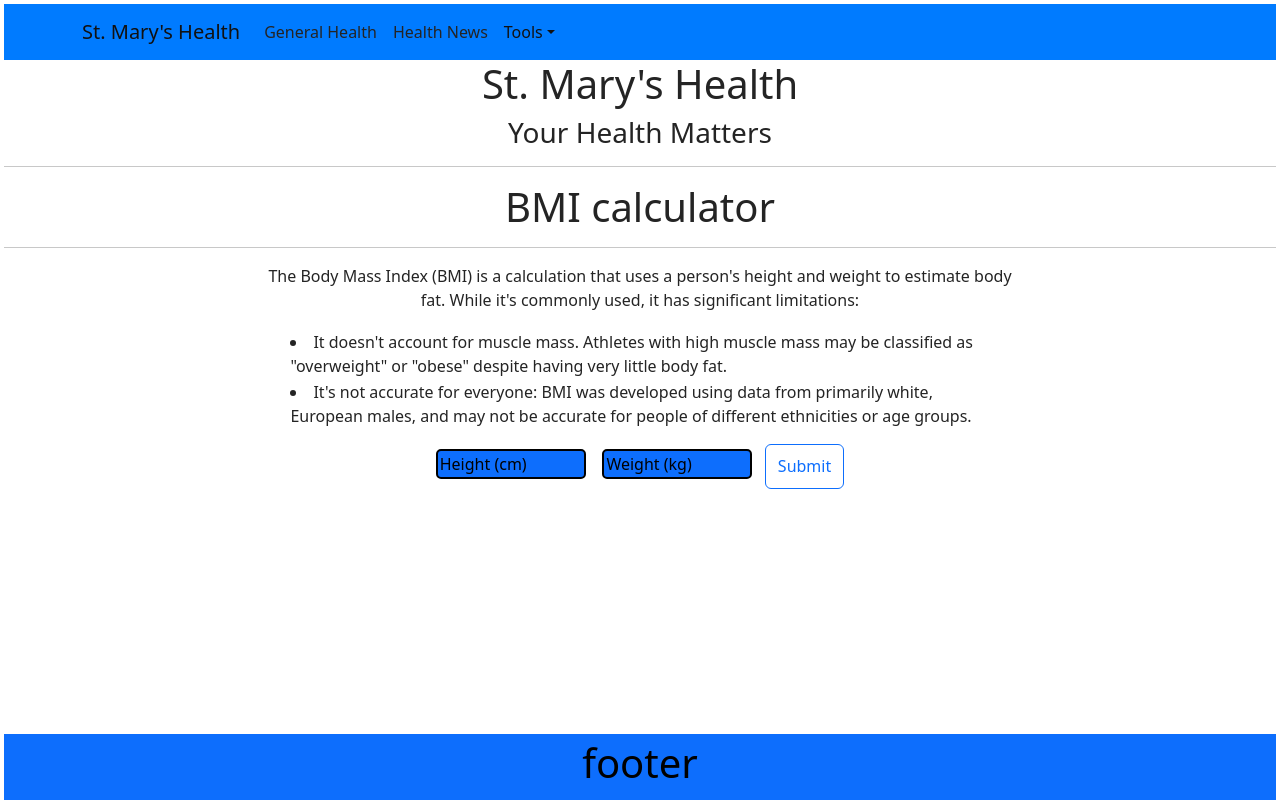
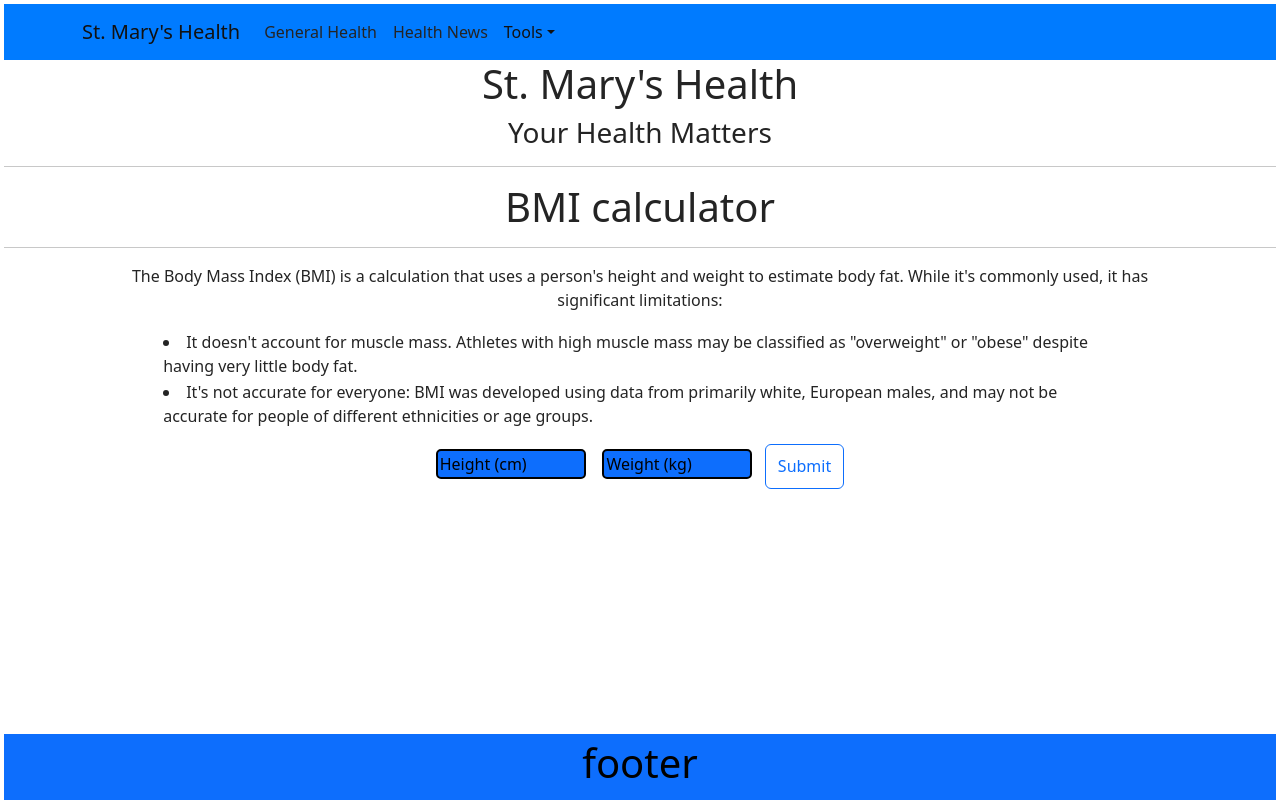
Before and after one commit to LvnDev/stmarys-health-web, a React (Vite) app in the folder stmaryshealth/: page /bmicalculator in a window 1280 px wide. Built offline with nearby package versions, Linux system fonts and the light colour scheme.

Commit message:
added sticky to navbar, and finally completed the basic requirements for CPS4006 assignment

```diff
--- a/stmaryshealth/src/components/navbar/navbar.jsx
+++ b/stmaryshealth/src/components/navbar/navbar.jsx
@@ -9,7 +9,7 @@ import './navbar.css';
 
 function NavbarComponent() {
     return (
-        <Navbar expand="lg" className="navbar-custom">
+        <Navbar expand="lg" className="navbar-custom" sticky="top">
             <Container>
                 <Navbar.Brand><Link to="/">St. Mary's Health</Link></Navbar.Brand>
                 <Navbar.Toggle aria-controls="basic-navbar-nav" />
--- a/stmaryshealth/src/pages/bmi/bmi.css
+++ b/stmaryshealth/src/pages/bmi/bmi.css
@@ -1,6 +1,6 @@
 #bmi-secondary{
-    margin-right: 20%;
-    margin-left: 20%;
+    margin-right: 10%;
+    margin-left: 10%;
 }
 input{
     width: 150px;
```
